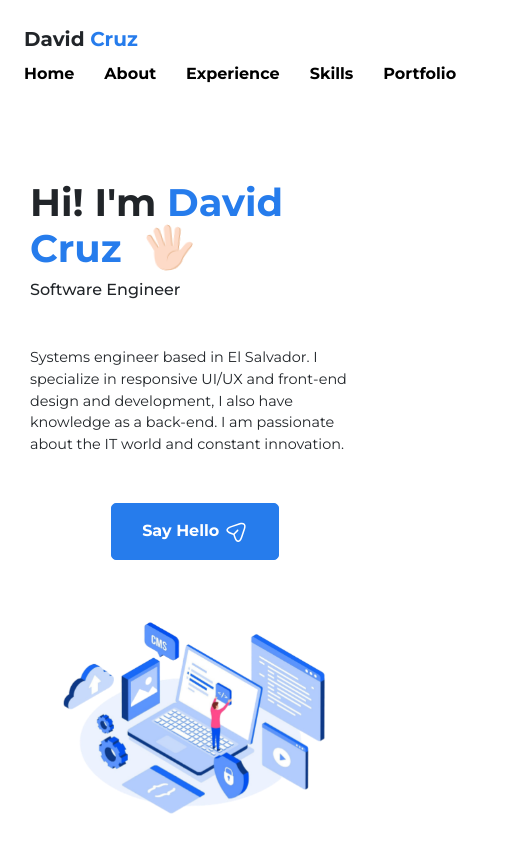
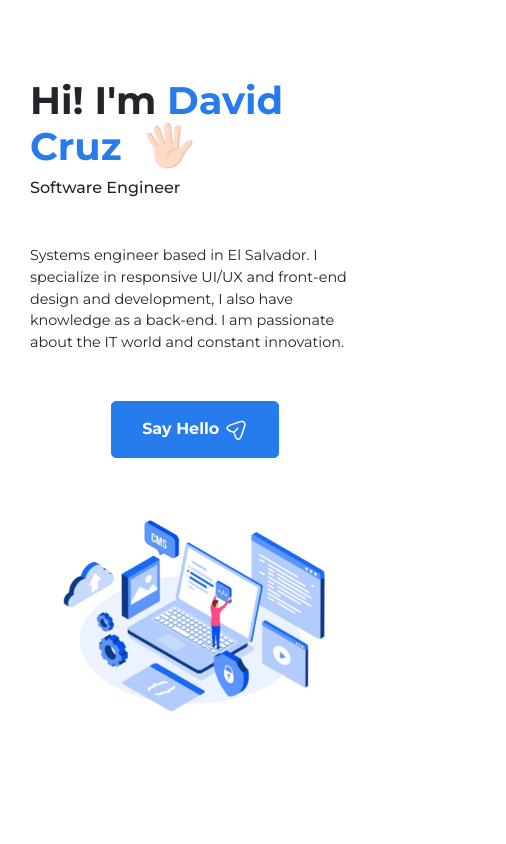
Before and after one commit to cruzito-x/portfolio_v3, a React (Vite) app: page / in a window 390 px wide. Shown: the top 844 px of the page, 506 px wide, since content can reach past the window. Built offline with nearby package versions, Linux system fonts and the light colour scheme.

Commit message:
Display navbar has been fixed to sm views

```diff
--- a/src/Components/Menu/Menu.jsx
+++ b/src/Components/Menu/Menu.jsx
@@ -25,8 +25,8 @@ const App = () => {
     <nav
       className={
         darkMode === 1
-          ? "navbar pt-4 pl-4 pr-4 pb-0 dark"
-          : "navbar pt-4 pl-4 pr-4 pb-0"
+          ? "navbar pt-4 pl-4 pr-4 pb-0 d-none d-md-flex dark"
+          : "navbar pt-4 pl-4 pr-4 pb-0 d-none d-md-flex"
       }
     >
       <div
--- a/src/styles/menu.css
+++ b/src/styles/menu.css
@@ -122,11 +122,5 @@
 }
 
 @media screen and (max-width: 768px) {
-  .navbar-menu {
-    margin-left: -50px;
-  }
 
-  .navbar-menu .btn {
-    display: none;
-  }
 }
```
